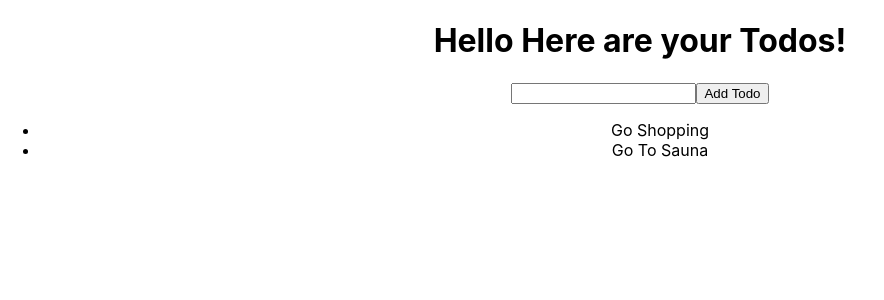
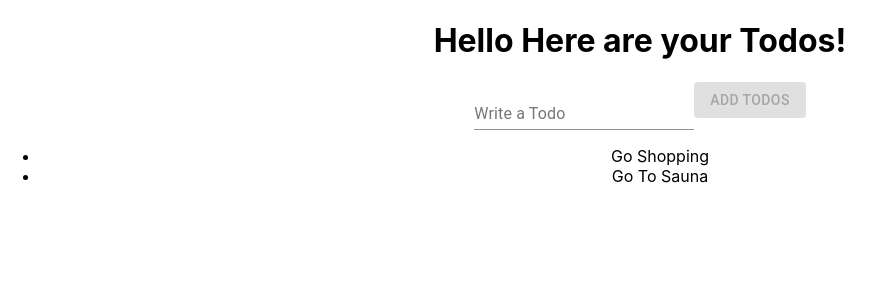
Before and after one commit to Shyamraja/React-Firebase-Todo-App, a React (Create React App) app: page / in a window 1280 px wide. Shown: the top 300 px of the page, without its empty margins (0-884 px from the left). Built offline with nearby package versions, Linux system fonts and the light colour scheme.

Commit message:
Functions and material-ui added for Todo form and add todos button

```diff
--- a/package.json
+++ b/package.json
@@ -3,6 +3,7 @@
   "version": "0.1.0",
   "private": true,
   "dependencies": {
+    "@material-ui/core": "^4.11.2",
     "@testing-library/jest-dom": "^5.11.6",
     "@testing-library/react": "^11.2.2",
     "@testing-library/user-event": "^12.6.0",
--- a/src/App.js
+++ b/src/App.js
@@ -1,18 +1,35 @@
 import React, { useState } from 'react';
+import { Button, FormControl,Input, InputLabel } from '@material-ui/core'
 import './App.css';
 
 function App() {
   const [todos, setTodos] = useState(['Go Shopping','Go To Sauna']);
+  const [input, setInput] = useState('');
+
+  const addTodo = (event) => {
+    event.preventDefault();
+    setTodos([...todos, input]);
+    setInput('');
+  }
 
   return (
     <div className="App">
      <h1>Hello Here are your Todos!</h1>
-     <input />
-     <button>Add Todo</button>
+
+      <form>
+         <FormControl>
+           <InputLabel>Write a Todo</InputLabel>
+           <Input value ={input} onChange={event => setInput(event.target.value)}/>
+         </FormControl>
+        <Button disabled={!input} type="submit" onClick={addTodo} variant="contained" color="primary">
+         Add Todos
+        </Button>
+      </form>
+
      <ul>
         {todos.map(todo => (
-       <li>{todo}</li>
-        ))}
+        <li>{todo}</li>
+         ))}
      </ul>
     </div>
   );
```
Also changed, not shown: 2 other files (tests, documents, lock files or other folders).
